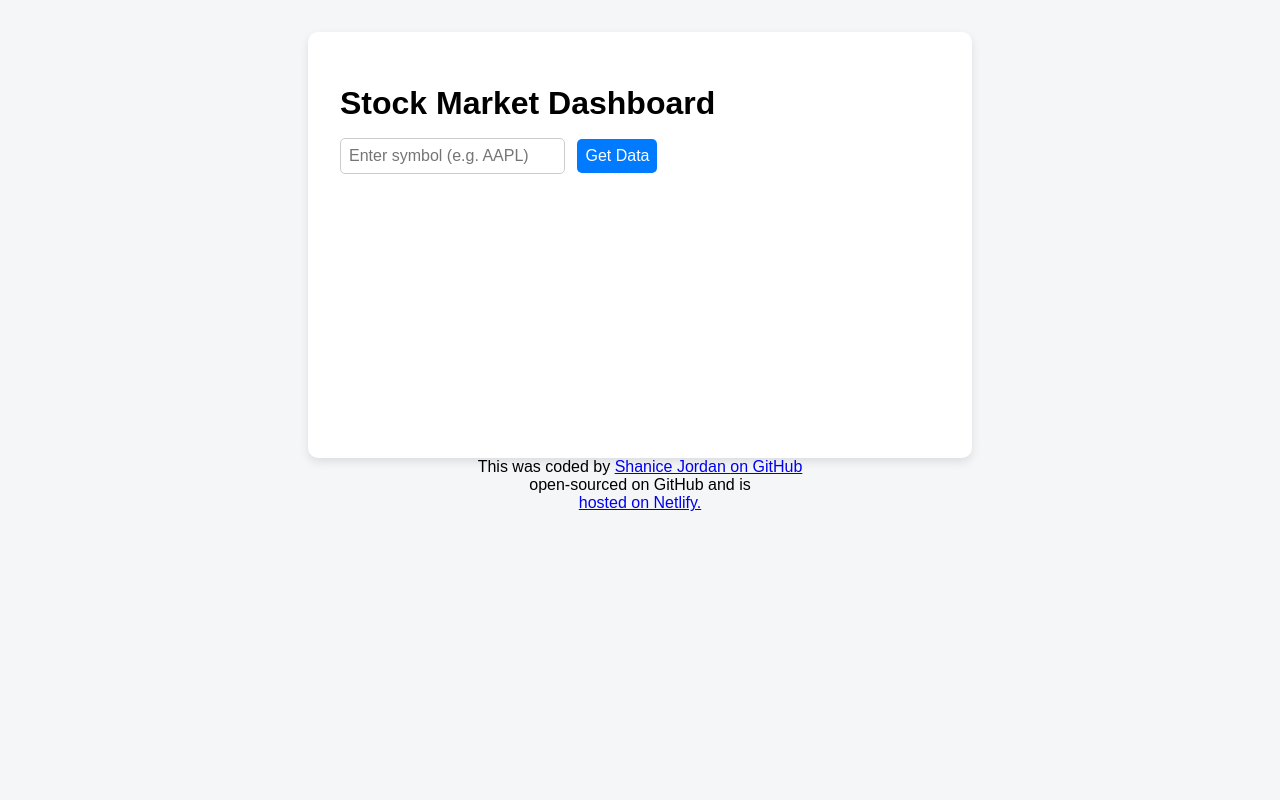
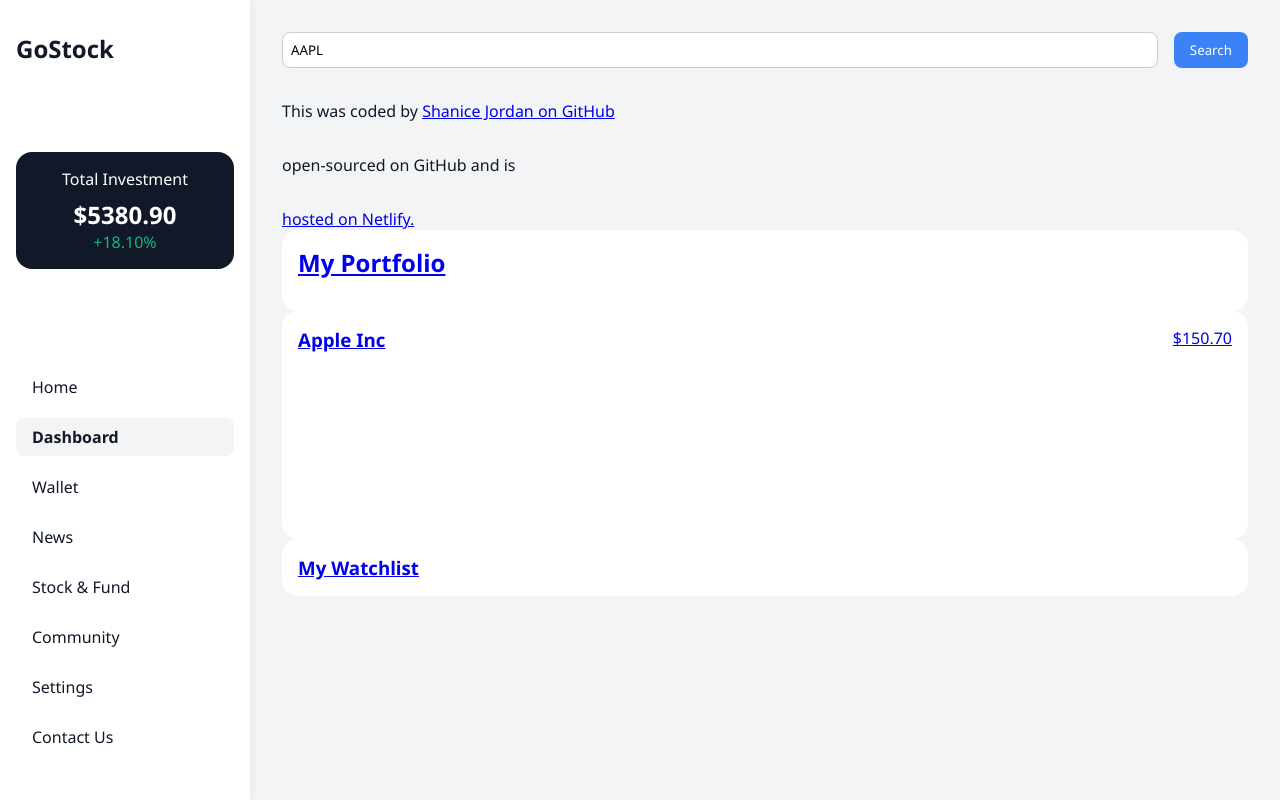
Before and after one commit to ShaniceJordan/Stock-MArket-Dashboard, a plain HTML site: page index.html in a window 1280 px wide. Drawn offline with nearby package versions, Linux system fonts and the light colour scheme; no server answers.

Commit message:
Changes made to the style

```diff
--- a/index.html
+++ b/index.html
@@ -2,21 +2,40 @@
 <html lang="en">
 <head>
   <meta charset="UTF-8" />
-  <meta name="viewport" content="width=device-width, initial-scale=1.0"/>
-  <title>Stock Market Dashboard</title>
-  <link rel="stylesheet" href="style.css">
+  <meta name="viewport" content="width=device-width, initial-scale=1.0" />
+  <title>Stock Dashboard</title>
+  <link rel="stylesheet" href="style.css" />
   <script src="https://cdn.jsdelivr.net/npm/chart.js"></script>
 </head>
 <body>
-  <div class="dashboard">
-    <h1>Stock Market Dashboard</h1>
-    <input type="text" id="symbol" placeholder="Enter symbol (e.g. AAPL)" />
-    <button onclick="getStock()">Get Data</button>
-    <div id="stock-info" class="stock-info"></div>
-    <canvas id="chart" width="400" height="200"></canvas>
-  </div>
+  <div class="container">
+    <aside class="sidebar">
+      <div class="logo">GoStock</div>
+      <div class="investment-box">
+        <p>Total Investment</p>
+        <h2>$5380.90</h2>
+        <span class="green">+18.10%</span>
+      </div>
+      <nav>
+        <ul>
+          <li>Home</li>
+          <li class="active">Dashboard</li>
+          <li>Wallet</li>
+          <li>News</li>
+          <li>Stock & Fund</li>
+          <li>Community</li>
+          <li>Settings</li>
+          <li>Contact Us</li>
+        </ul>
+      </nav>
+    </aside>
 
-   <footer>
+    <main class="main">
+      <header>
+        <input type="text" id="search" placeholder="Search for stocks (e.g. AAPL)" />
+        <button onclick="getStockData()">Search</button>
+      </header>
+       <footer>
 
         This was coded by
         <a href="https://github.com/ShaniceJordan/" target="_blank">Shanice Jordan </a>
@@ -24,8 +43,30 @@
         </footer>
 
          open-sourced on GitHub </a>
-         and is<a href="https://afrench-poem-generator.netlify.app/" target="_blank"> hosted on Netlify.
+         and is<a href="https://stockmarketdash.netlify.app/" target="_blank"> hosted on Netlify.
     </footer>
+
+
+
+      <section class="portfolio">
+        <h2>My Portfolio</h2>
+        <div class="portfolio-cards" id="portfolio-cards"></div>
+      </section>
+
+      <section class="stock-chart">
+        <div class="chart-header">
+          <h3 id="stock-name">Apple Inc</h3>
+          <span id="stock-price">$150.70</span>
+        </div>
+        <canvas id="stockChart"></canvas>
+      </section>
+
+      <section class="watchlist">
+        <h3>My Watchlist</h3>
+        <ul id="watchlist"></ul>
+      </section>
+    </main>
+  </div>
 
   <script src="index.js"></script>
 </body>
--- a/src/index.js
+++ b/src/index.js
@@ -1,75 +1,120 @@
-let chart;
+const apiKey = "demo"; // Replace with your Alpha Vantage API key
+const stockChartCanvas = document.getElementById("stockChart").getContext("2d");
+let stockChart;
 
-async function getStock() {
-  const symbol = document.getElementById("symbol").value.toUpperCase();
-  const apiKey = "demo"; // Replace with your Alpha Vantage API key
-
-  const quoteURL = `https://www.alphavantage.co/query?function=GLOBAL_QUOTE&symbol=${symbol}&apikey=${apiKey}`;
-  const historyURL = `https://www.alphavantage.co/query?function=TIME_SERIES_DAILY&symbol=${symbol}&apikey=${apiKey}`;
+async function getStockData() {
+  const symbol = document.getElementById("search").value.toUpperCase();
+  if (!symbol) return;
 
   try {
-    const quoteRes = await fetch(quoteURL);
+    const [quoteRes, timeSeriesRes] = await Promise.all([
+      fetch(`https://www.alphavantage.co/query?function=GLOBAL_QUOTE&symbol=${symbol}&apikey=${apiKey}`),
+      fetch(`https://www.alphavantage.co/query?function=TIME_SERIES_DAILY&symbol=${symbol}&apikey=${apiKey}`)
+    ]);
+
     const quoteData = await quoteRes.json();
+    const timeSeriesData = await timeSeriesRes.json();
+
     const quote = quoteData["Global Quote"];
+    const series = timeSeriesData["Time Series (Daily)"];
 
-    const infoDiv = document.getElementById("stock-info");
-
-    if (!quote || !quote["05. price"]) {
-      infoDiv.innerHTML = "<p>No data found for this symbol.</p>";
+    if (!quote || !series) {
+      alert("Invalid symbol or no data found.");
       return;
     }
 
-    infoDiv.innerHTML = `
-      <p><strong>Price:</strong> $${quote["05. price"]}</p>
-      <p><strong>Change:</strong> ${quote["09. change"]} (${quote["10. change percent"]})</p>
-      <p><strong>Open:</strong> $${quote["02. open"]}</p>
-      <p><strong>High:</strong> $${quote["03. high"]}</p>
-      <p><strong>Low:</strong> $${quote["04. low"]}</p>
-    `;
+    updateStockHeader(quote);
+    updateChart(series);
+    updateWatchlist(symbol, quote);
+  } catch (error) {
+    console.error("Error fetching stock data:", error);
+  }
+}
 
-    const historyRes = await fetch(historyURL);
-    const historyData = await historyRes.json();
-    const timeSeries = historyData["Time Series (Daily)"];
+function updateStockHeader(quote) {
+  document.getElementById("stock-name").textContent = quote["01. symbol"];
+  document.getElementById("stock-price").textContent = `$${parseFloat(quote["05. price"]).toFixed(2)}`;
+}
 
-    const dates = Object.keys(timeSeries).slice(0, 30).reverse();
-    const prices = dates.map(date => parseFloat(timeSeries[date]["4. close"]));
+function updateChart(series) {
+  const labels = Object.keys(series).slice(0, 30).reverse();
+  const prices = labels.map(date => parseFloat(series[date]["4. close"]));
+  const volumes = labels.map(date => parseInt(series[date]["5. volume"]));
 
-    if (chart) chart.destroy();
+  if (stockChart) stockChart.destroy();
 
-    const ctx = document.getElementById("chart").getContext("2d");
-    chart = new Chart(ctx, {
+  stockChart = new Chart(stockChartCanvas, {
+    type: "bar",
+    data: {
+      labels,
+      datasets: [
+        {
           type: 'line',
-      data: {
-        labels: dates,
-        datasets: [{
-          label: `${symbol} Closing Price`,
+          label: "Closing Price",
           data: prices,
-          borderColor: 'rgba(75, 192, 192, 1)',
-          backgroundColor: 'rgba(75, 192, 192, 0.2)',
-          fill: true,
-          tension: 0.1
-        }]
+          borderColor: "#3b82f6",
+          backgroundColor: "rgba(59, 130, 246, 0.2)",
+          yAxisID: 'y',
+          tension: 0.3,
+          fill: true
+        },
+        {
+          type: 'bar',
+          label: "Volume",
+          data: volumes,
+          backgroundColor: "#e5e7eb",
+          yAxisID: 'y1'
+        }
+      ]
     },
     options: {
-        responsive: true,
       scales: {
         x: {
-            title: {
-              display: true,
-              text: 'Date'
-            }
+          title: { display: true, text: "Date" }
         },
         y: {
-            title: {
-              display: true,
-              text: 'Price (USD)'
-            }
+          position: 'left',
+          title: { display: true, text: "Price (USD)" }
+        },
+        y1: {
+          position: 'right',
+          title: { display: true, text: "Volume" },
+          grid: { drawOnChartArea: false }
         }
       }
     }
   });
-  } catch (error) {
-    document.getElementById("stock-info").innerHTML = "<p>Error fetching data.</p>";
-    console.error(error);
 }
+
+function updateWatchlist(symbol, quote) {
+  const watchlist = document.getElementById("watchlist");
+
+  // Avoid duplicate entries
+  if (document.getElementById(`watch-${symbol}`)) return;
+
+  const li = document.createElement("li");
+  li.id = `watch-${symbol}`;
+
+  const price = parseFloat(quote["05. price"]).toFixed(2);
+  const change = parseFloat(quote["09. change"]);
+  const color = change >= 0 ? '#10b981' : '#ef4444';
+
+  li.innerHTML = `
+    <span>${symbol}</span>
+    <span style="color: ${color}">$${price} (${quote["10. change percent"]})</span>
+    <button onclick="removeFromWatchlist('${symbol}')" style="margin-left: 10px; background: none; border: none; color: #ef4444; cursor: pointer;">&times;</button>
+  `;
+
+  watchlist.prepend(li);
 }
+
+function removeFromWatchlist(symbol) {
+  const li = document.getElementById(`watch-${symbol}`);
+  if (li) li.remove();
+}
+
+// Optional: preload with Apple
+window.onload = () => {
+  document.getElementById("search").value = "AAPL";
+  getStockData();
+};
--- a/src/style.css
+++ b/src/style.css
@@ -1,49 +1,158 @@
+/* Reset and base styles */
+* {
+  margin: 0;
+  padding: 0;
+  box-sizing: border-box;
+  font-family: 'Segoe UI', Tahoma, Geneva, Verdana, sans-serif;
+}
+
 body {
-  font-family: Arial, sans-serif;
-  background-color: #f4f6f8;
-  margin: 0;
+  background-color: #f3f4f6;
+  color: #111827;
+}
+
+.container {
+  display: flex;
+  min-height: 100vh;
+}
+
+/* Sidebar */
+.sidebar {
+  width: 250px;
+  background: white;
+  padding: 2rem 1rem;
+  box-shadow: 2px 0 8px rgba(0, 0, 0, 0.05);
+  display: flex;
+  flex-direction: column;
+  justify-content: space-between;
+}
+
+.sidebar .logo {
+  font-weight: bold;
+  font-size: 1.5rem;
+  margin-bottom: 2rem;
+}
+
+.investment-box {
+  background: #111827;
+  color: white;
+  padding: 1rem;
+  border-radius: 1rem;
+  margin-bottom: 2rem;
+  text-align: center;
+}
+
+.investment-box h2 {
+  margin-top: 0.5rem;
+  font-size: 1.5rem;
+}
+
+.green {
+  color: #10b981;
+}
+
+.sidebar nav ul {
+  list-style: none;
+  padding: 0;
+}
+
+.sidebar nav ul li {
+  margin: 0.75rem 0;
+  padding: 0.5rem 1rem;
+  border-radius: 0.5rem;
+  cursor: pointer;
+}
+
+.sidebar nav ul li.active,
+.sidebar nav ul li:hover {
+  background-color: #f3f4f6;
+  font-weight: bold;
+}
+
+/* Main */
+.main {
+  flex: 1;
   padding: 2rem;
   display: flex;
   flex-direction: column;
-  align-items: center;
+  gap: 2rem;
 }
 
-.dashboard {
-  background: white;
-  padding: 2rem;
-  border-radius: 10px;
-  box-shadow: 0 4px 10px rgba(0,0,0,0.1);
-  width: 100%;
-  max-width: 600px;
+header {
+  display: flex;
+  gap: 1rem;
 }
 
-h1 {
+header input {
+  flex: 1;
+  padding: 0.5rem;
+  border-radius: 0.5rem;
+  border: 1px solid #ccc;
+}
+
+header button {
+  background: #3b82f6;
+  color: white;
+  border: none;
+  padding: 0.5rem 1rem;
+  border-radius: 0.5rem;
+  cursor: pointer;
+}
+
+/* Portfolio */
+.portfolio {
+  background: white;
+  padding: 1rem;
+  border-radius: 1rem;
+}
+
+.portfolio-cards {
+  display: flex;
+  gap: 1rem;
+  flex-wrap: wrap;
+  margin-top: 1rem;
+}
+
+.portfolio-cards .card {
+  background: #f9fafb;
+  border-radius: 1rem;
+  padding: 1rem;
+  flex: 1 1 150px;
+  min-width: 120px;
+}
+
+/* Chart */
+.stock-chart {
+  background: white;
+  padding: 1rem;
+  border-radius: 1rem;
+}
+
+.chart-header {
+  display: flex;
+  justify-content: space-between;
   margin-bottom: 1rem;
 }
 
-input, button {
-  padding: 0.5rem;
-  font-size: 1rem;
-  margin-right: 0.5rem;
-  border-radius: 5px;
-  border: 1px solid #ccc;
+/* Watchlist */
+.watchlist {
+  background: white;
+  padding: 1rem;
+  border-radius: 1rem;
 }
 
-button {
-  background-color: #007bff;
-  color: white;
-  border: none;
-  cursor: pointer;
+.watchlist ul {
+  list-style: none;
+  padding: 0;
 }
 
-button:hover {
-  background-color: #0056b3;
+.watchlist li {
+  display: flex;
+  justify-content: space-between;
+  padding: 0.5rem 0;
+  border-bottom: 1px solid #e5e7eb;
 }
 
-.stock-info {
-  margin-top: 1rem;
+.watchlist li:last-child {
+  border-bottom: none;
 }
-
-canvas {
-  margin-top: 2rem;
-}
```
Also changed, not shown: src/dist/index.dev.js (added, +170 -0 lines). Lines whose indentation alone changed are shown as unchanged.
